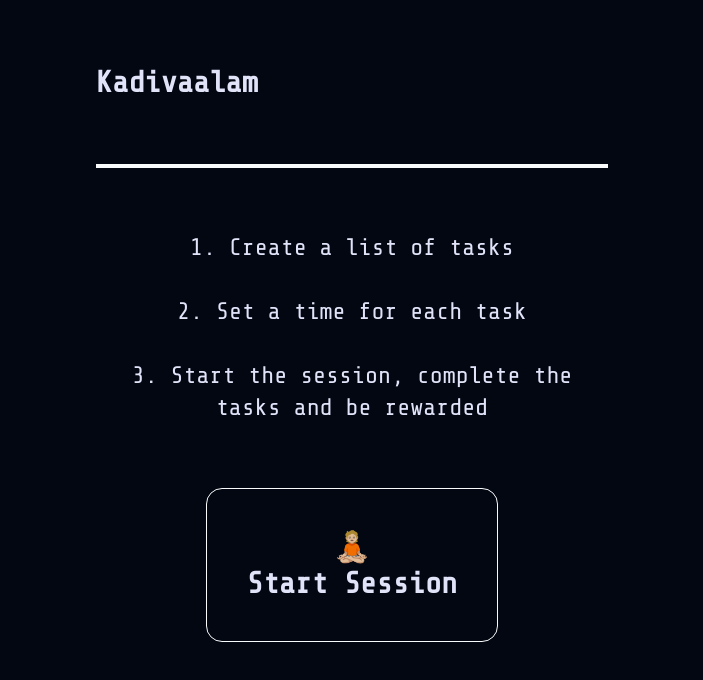
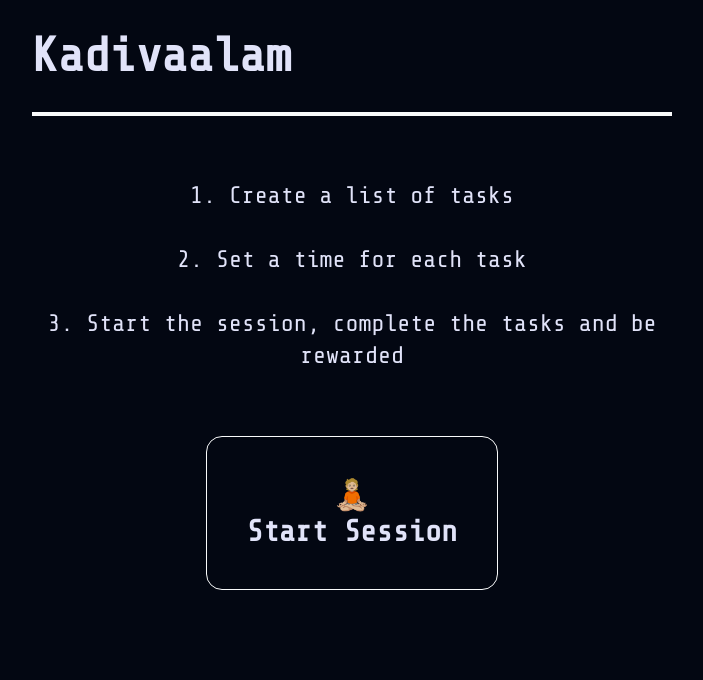
Before and after one commit to InfantAjayVenus/Kadivaalam, a React (Vite) app: page / in a window 1280 px wide. Shown: the top 680 px of the page, without its empty margins (288-991 px from the left). Built offline with nearby package versions, Linux system fonts and the light colour scheme.

Commit message:
style(App): update font size and header margin

```diff
--- a/src/App.tsx
+++ b/src/App.tsx
@@ -3,10 +3,10 @@ import { Home } from './pages/Home';
 import { Planner } from './pages/Planner';
 export default function App() {
   return (
-    <main className="px-96">
+    <main className="px-[25%]">
       <header className="border-b-4 border-primary">
         <h1
-          className="text-3xl font-bold my-16"
+          className="text-5xl font-bold my-8"
           test-id="title"
           role="title"
         >Kadivaalam</h1>
```
